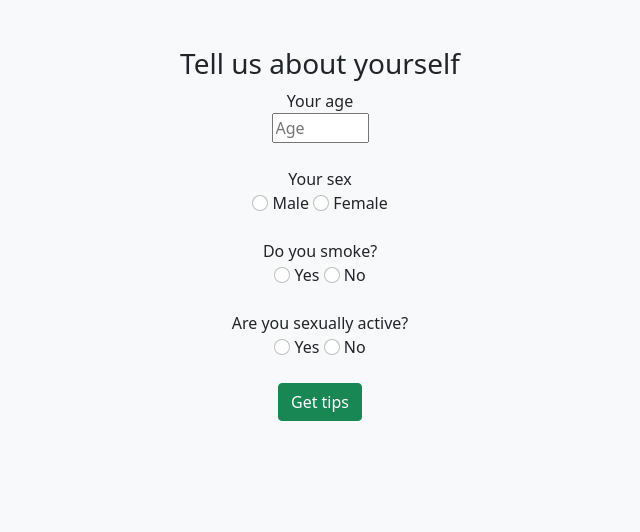
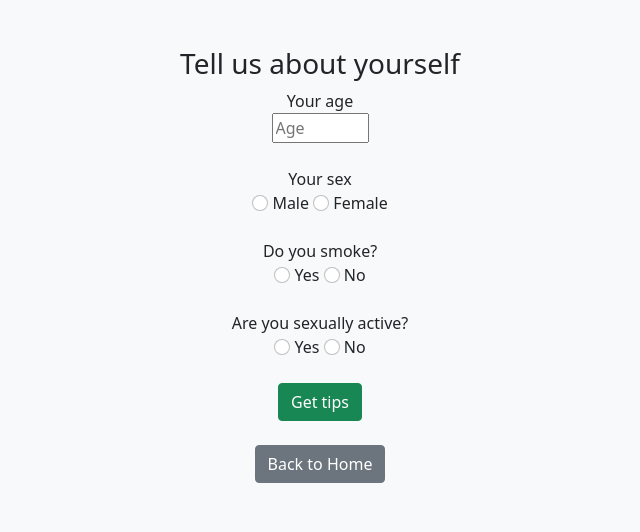
Before and after one commit to bounswe/bounswe2022group6, a Django app: template practice_app/apps/advice/templates/adviceHome.html in a window 1280 px wide. Shown: the part 423-955 px from the top of the page, without its empty margins (320-960 px from the left). Run offline with Django 3.2, Linux system fonts and the light colour scheme; the template is opened without the code that fills it, so the values that code supplies are empty; some libraries are stand-ins or nearby versions.

Commit message:
Added a back button to the advice home page.

```diff
--- a/practice_app/apps/advice/templates/adviceHome.html
+++ b/practice_app/apps/advice/templates/adviceHome.html
@@ -268,6 +268,7 @@
 				<br>
 				<br>
 			</form>
+			<a href="/" class="btn btn-secondary" role="button">Back to Home</a> <br>
 		</div>
 		{% if advice_list %}
 		<div class="p-5 bg-primary text-white text-center" id="tips">
```
